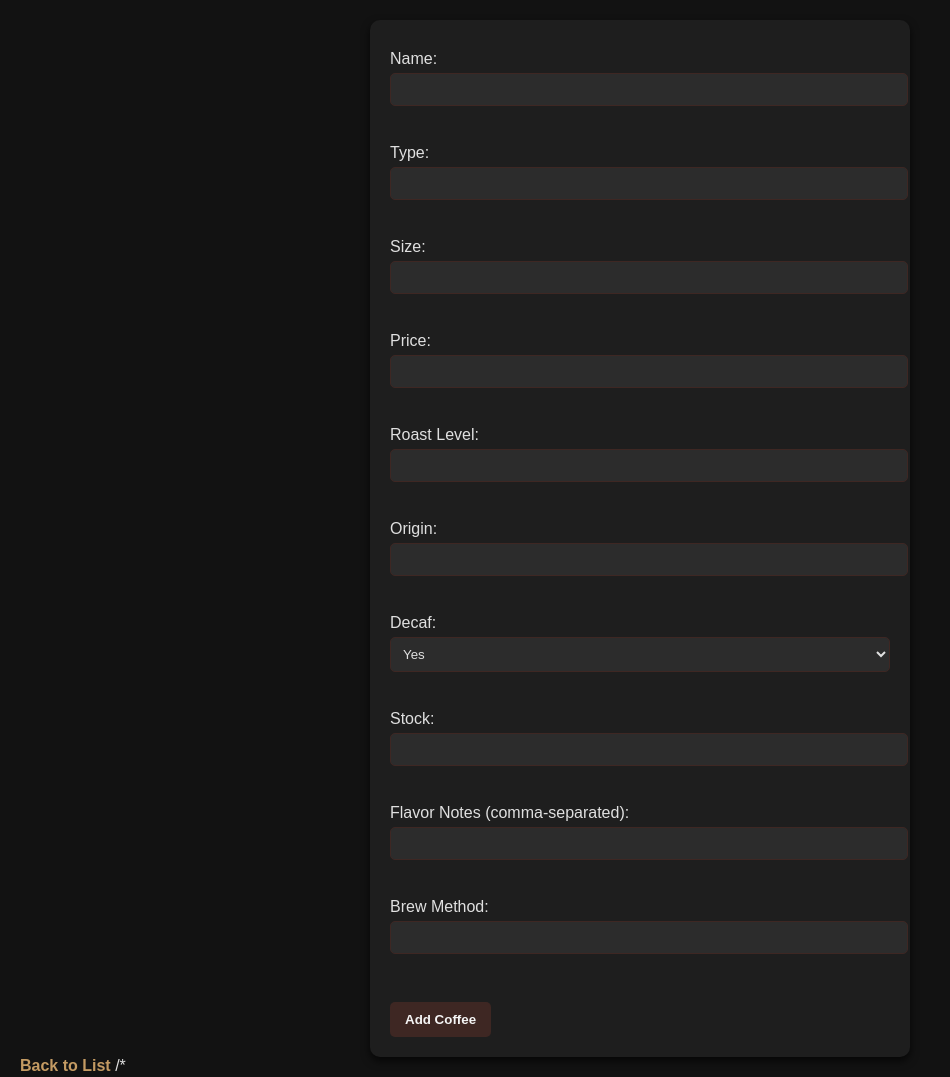
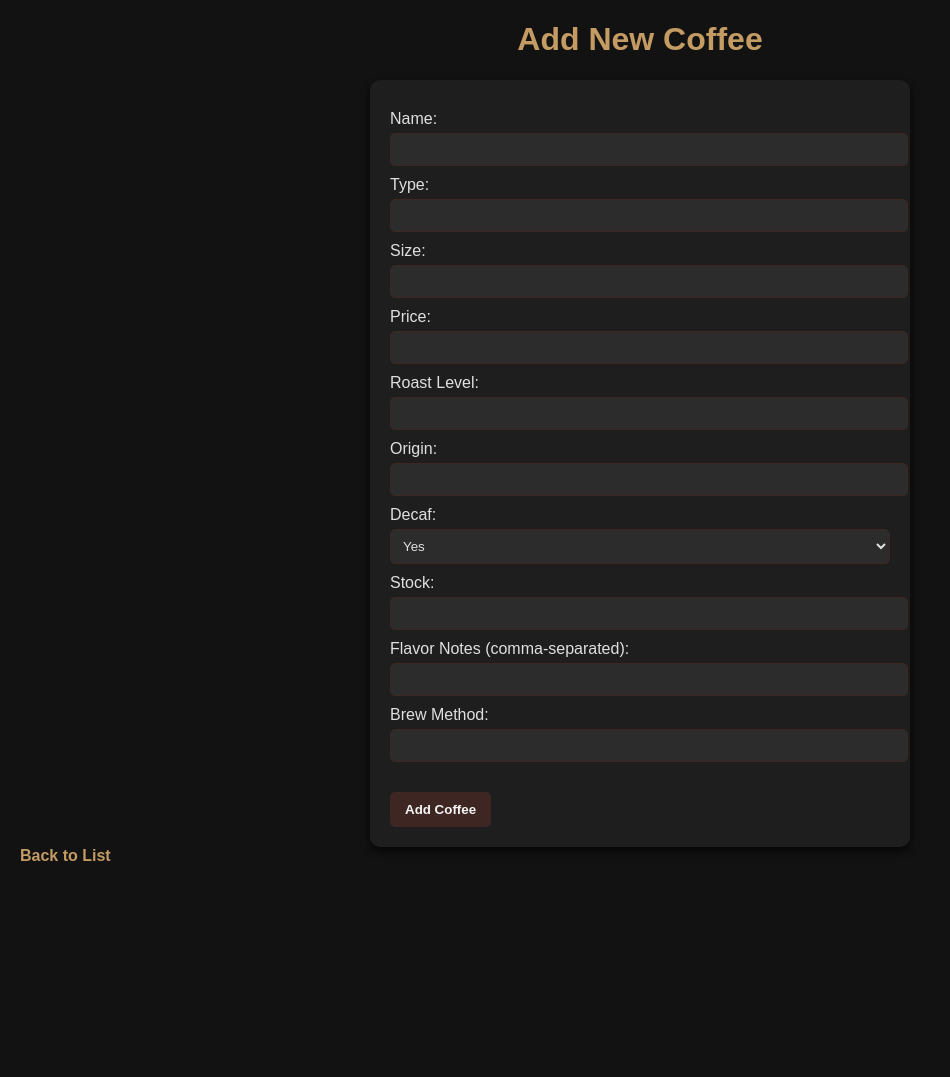
Before and after one commit to Kielcy/COMPROchrlschrstphr, a plain HTML site: page src/main/resources/templates/new.html in a window 1280 px wide. Shown: the top 1077 px of the page, without its empty margins (0-950 px from the left). After the commit the page ends 885 px from the top, so only its background shows below. Drawn offline with Linux system fonts and the light colour scheme.

Commit message:
Update new.html

```diff
--- a/src/main/resources/templates/new.html
+++ b/src/main/resources/templates/new.html
@@ -1,34 +1,3 @@
-<!DOCTYPE html>
-<html lang="en">
-<head>
-    <meta charset="UTF-8">
-    <title>New Coffee</title>
-</head>
-<body>
-<form action="/save" method="post">
-    <label>Name: <input type="text" name="name" required></label><br>
-    <label>Type: <input type="text" name="type" required></label><br>
-    <label>Size: <input type="text" name="size" required></label><br>
-    <label>Price: <input type="number" step="0.01" name="price" required></label><br>
-    <label>Roast Level: <input type="text" name="roastLevel" required></label><br>
-    <label>Origin: <input type="text" name="origin" required></label><br>
-    <label>Decaf:
-        <select name="isDecaf">
-            <option value="true">Yes</option>
-            <option value="false">No</option>
-        </select>
-    </label><br>
-    <label>Stock: <input type="number" name="stock" required></label><br>
-    <label>Flavor Notes (comma-separated): <input type="text" name="flavorNotes"></label><br>
-    <label>Brew Method: <input type="text" name="brewMethod" required></label><br>
-
-    <button type="submit">Add Coffee</button>
-</form>
-<a href="/">Back to List</a>
-</body>
-</html>
-
-/*
 <!DOCTYPE html>
 <html lang="en">
 <head>
@@ -126,4 +95,3 @@
 
 </body>
 </html>
-*/
```
